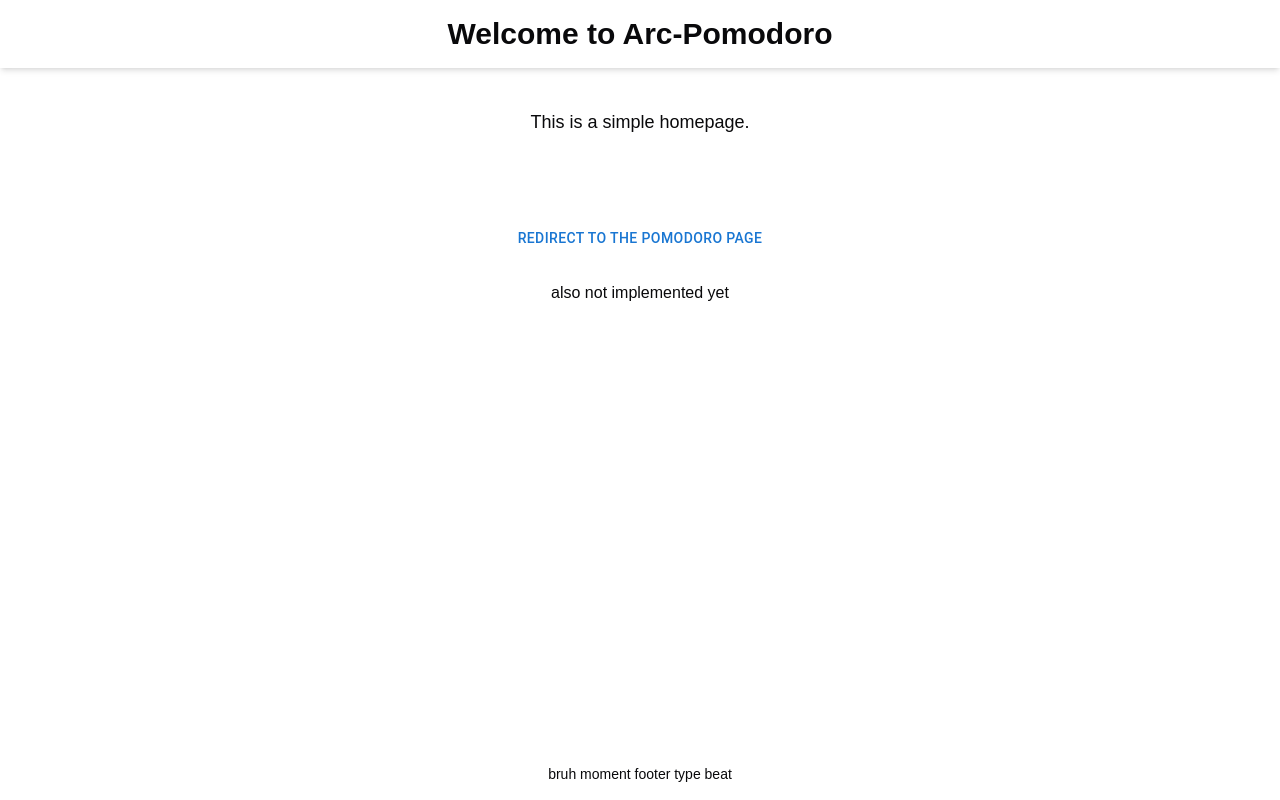
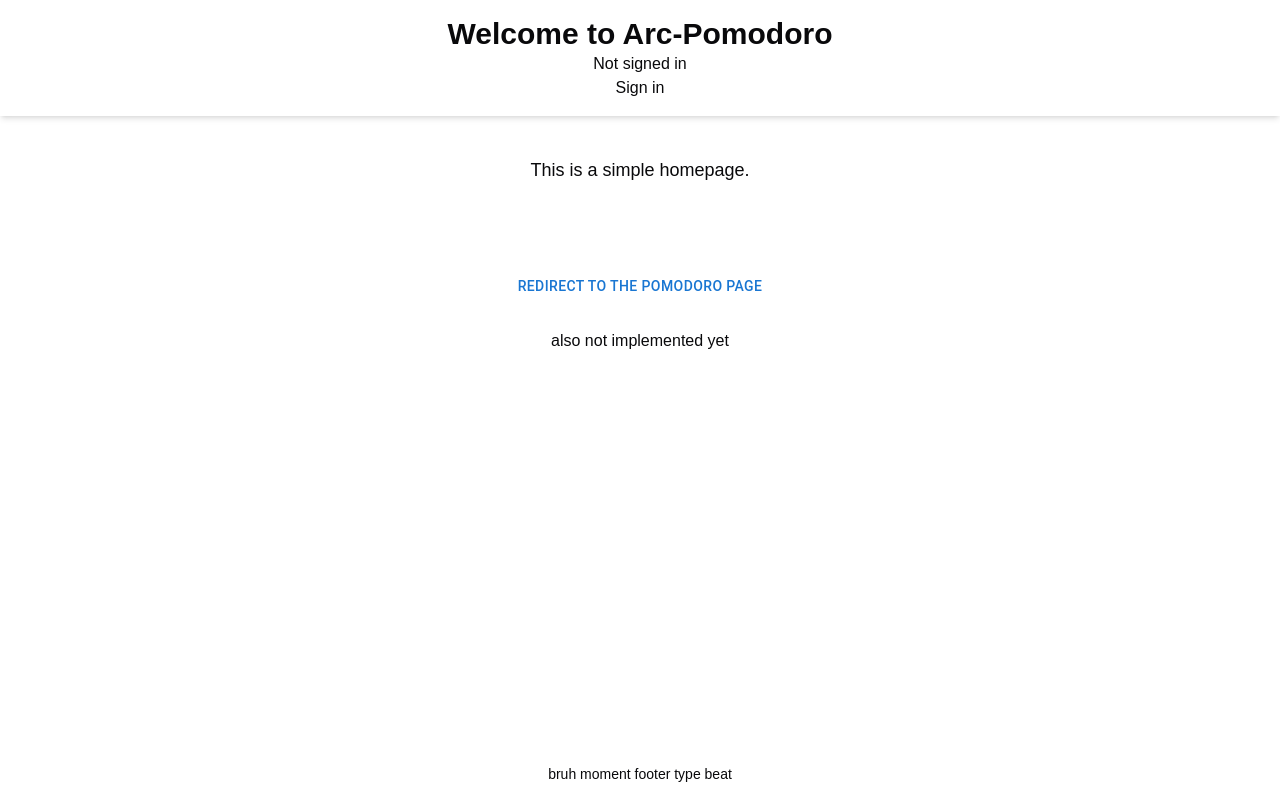
Before and after one commit to ArcFlu/arc-pomodoro, a Next.js app in the folder arc-pomodoro-app/: page / in a window 1280 px wide. Built offline with nearby package versions, Linux system fonts and the light colour scheme; no server answers.

Commit message:
Super Basic Github Auth

```diff
--- a/arc-pomodoro-app/package.json
+++ b/arc-pomodoro-app/package.json
@@ -22,6 +22,7 @@
     "clsx": "^2.1.1",
     "lucide-react": "^0.460.0",
     "next": "^15.x",
+    "next-auth": "^4.24.10",
     "next-themes": "^0.4.3",
     "react": "^18.3.1",
     "react-dom": "^18.3.1",
--- /dev/null
+++ b/arc-pomodoro-app/src/app/LandingPage.tsx
@@ -0,0 +1,54 @@
+'use client';
+import ToggleModeButton from '@/components/ui/ToggleModeButton';
+import { Button } from '@mui/material';
+import { signIn, signOut, useSession } from 'next-auth/react';
+
+const AuthBlock: React.FC = () => {
+  const { data: session } = useSession();
+
+  return (
+    <>
+      {!session && (
+        <>
+          Not signed in <br />
+          <button
+            onClick={() =>
+              signIn('github', { callbackUrl: 'http://localhost:3000/' })
+            }
+          >
+            Sign in
+          </button>
+        </>
+      )}
+      {session && (
+        <>
+          Signed in as {JSON.stringify(session.user)} <br />
+          <button onClick={() => signOut()}>Sign out</button>
+        </>
+      )}
+    </>
+  );
+};
+const LandingPage = () => {
+  return (
+    <div className='text-text flex min-h-screen flex-col items-center justify-center bg-background'>
+      <header className='w-full bg-background p-4 text-center shadow-md'>
+        <h1 className='text-3xl font-bold'>Welcome to Arc-Pomodoro</h1>
+        <AuthBlock />
+      </header>
+
+      <main className='mt-10 flex flex-col items-center space-y-6'>
+        <p className='text-lg'>This is a simple homepage.</p>
+        <ToggleModeButton />
+        <Button> redirect to the pomodoro page</Button>
+        <p>also not implemented yet</p>
+      </main>
+
+      <footer className='mt-auto w-full bg-background p-4 text-center'>
+        <p className='text-sm'>bruh moment footer type beat</p>
+      </footer>
+    </div>
+  );
+};
+
+export default LandingPage;
--- /dev/null
+++ b/arc-pomodoro-app/src/app/api/auth/[...nextauth]/route.ts
@@ -0,0 +1,14 @@
+import NextAuth from 'next-auth';
+import GithubProvider from 'next-auth/providers/github';
+const authOptions = {
+  providers: [
+    GithubProvider({
+      clientId: process.env.GITHUB_ID || '',
+      clientSecret: process.env.GITHUB_SECRET || '',
+    }),
+  ],
+};
+
+const handler = NextAuth(authOptions);
+
+export { handler as GET, handler as POST };
--- a/arc-pomodoro-app/src/app/page.tsx
+++ b/arc-pomodoro-app/src/app/page.tsx
@@ -1,23 +1,11 @@
-import ToggleModeButton from '@/components/ui/ToggleModeButton';
-import { Button } from '@mui/material';
+'use client';
+import { SessionProvider } from 'next-auth/react';
+import LandingPage from './LandingPage';
 
-export default function Home() {
+export default function App() {
   return (
-    <div className='text-text flex min-h-screen flex-col items-center justify-center bg-background'>
-      <header className='w-full bg-background p-4 text-center shadow-md'>
-        <h1 className='text-3xl font-bold'>Welcome to Arc-Pomodoro</h1>
-      </header>
-
-      <main className='mt-10 flex flex-col items-center space-y-6'>
-        <p className='text-lg'>This is a simple homepage.</p>
-        <ToggleModeButton />
-        <Button> redirect to the pomodoro page</Button>
-        <p>also not implemented yet</p>
-      </main>
-
-      <footer className='mt-auto w-full bg-background p-4 text-center'>
-        <p className='text-sm'>bruh moment footer type beat</p>
-      </footer>
-    </div>
+    <SessionProvider>
+      <LandingPage />
+    </SessionProvider>
   );
 }
```
Also changed, not shown: 1 other file (tests, documents, lock files or other folders).
